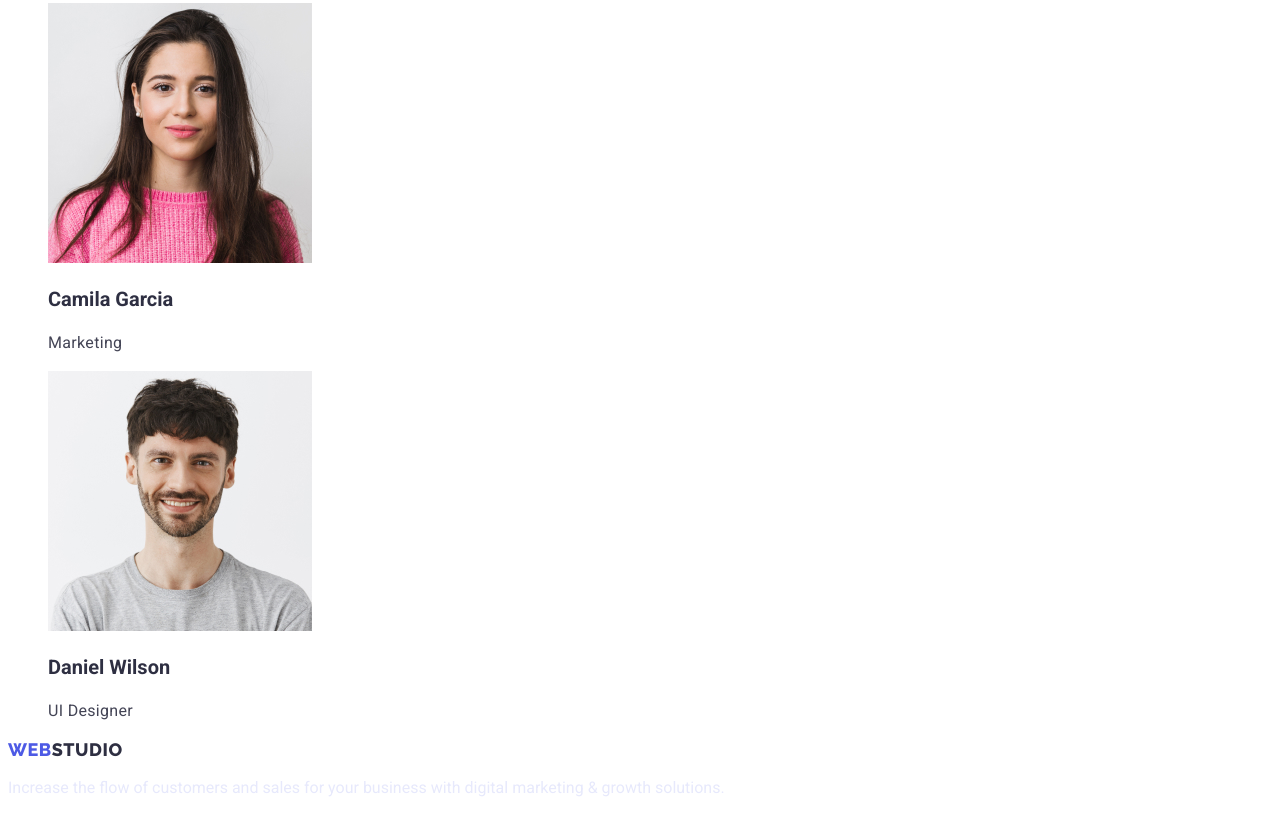
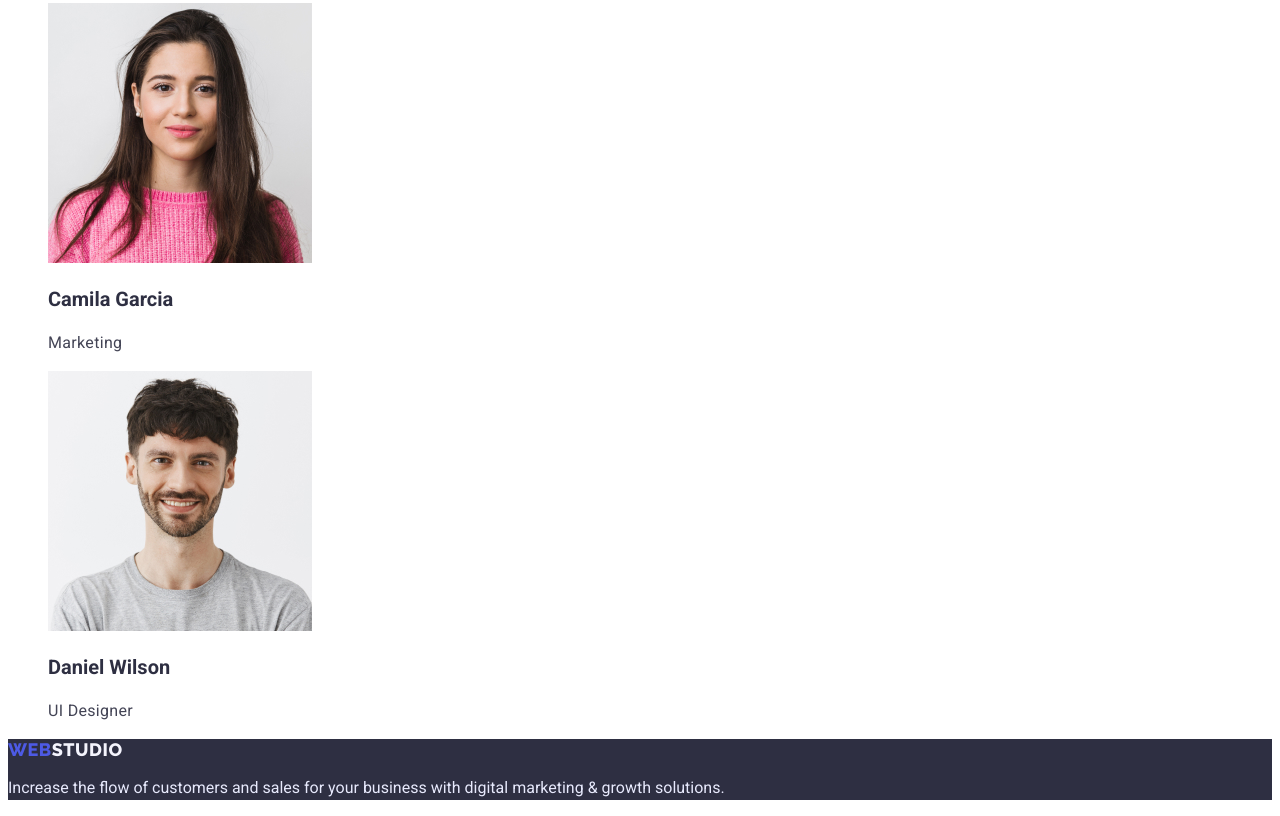
Before and after one commit to jargoss/goit-markup-hw-02, a plain HTML site: page index.html in a window 1280 px wide. Shown: the part 2545-3361 px from the top of the page. Drawn offline with Linux system fonts and the light colour scheme.

Commit message:
Add files via upload

```diff
--- a/css/styles.css
+++ b/css/styles.css
@@ -161,3 +161,7 @@ a {
   color: #4d5ae5;
   cursor: pointer;
 }
+
+.footer {
+  background-color: #2e2f42;
+}
--- a/index.html
+++ b/index.html
@@ -103,8 +103,8 @@
         </ul>
       </section>
     </main>
-    <footer>
-      <a href="./index.html" class="logo">Web<span style="color: #2e2f42" class="link">Studio</span></a>
+    <footer class="footer link">
+      <a href="./index.html" class="logo">Web<span style="color: #f4f4fd" class="link">Studio</span></a>
       <p class="footer-desc">
         Increase the flow of customers and sales for your business with digital marketing & growth solutions.
       </p>
```
Also changed, not shown: portfolio.html (+9 -7 lines).
